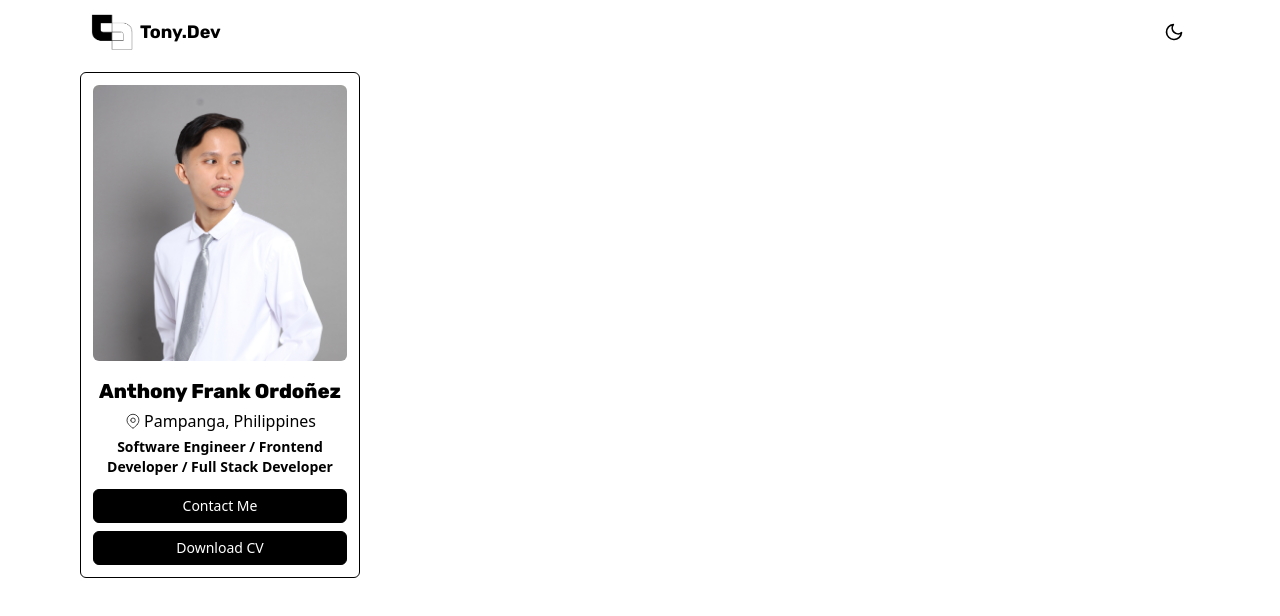
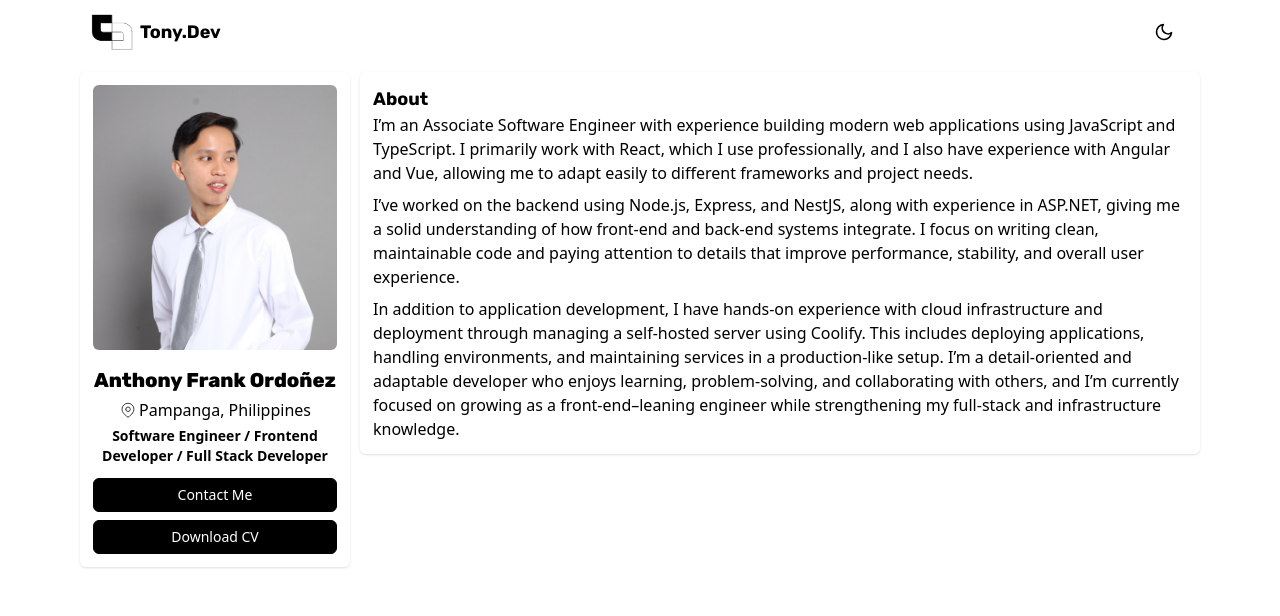
Before and after one commit to AnthonyFrank-Ordonez/Portfolio-V2, a React (Vite) app: page / in a window 1280 px wide. Shown: the top 616 px of the page. Built offline with nearby package versions, Linux system fonts and the light colour scheme.

Commit message:
feature: Added about me

```diff
--- a/src/App.tsx
+++ b/src/App.tsx
@@ -2,6 +2,7 @@ import './App.css'
 import { Layout } from './components/Layout'
 import { Header } from './components/Header'
 import { Profile } from './components/Profile'
+import { About } from './components/About'
 
 function App() {
   return (
@@ -17,7 +18,9 @@ function App() {
         <Profile />
       </div>
 
-      <div className="col-span-1 lg:col-span-9">{/* Main Content Here */}</div>
+      <div className="col-span-1 lg:col-span-9">
+        <About />
+      </div>
     </Layout>
   )
 }
--- /dev/null
+++ b/src/components/About.tsx
@@ -0,0 +1,30 @@
+export function About() {
+  return (
+    <div className="mt-3 flex flex-col rounded-md border border-white/5 p-3 shadow-sm lg:mt-2 dark:bg-white/3">
+      <p className="font-rubik text-lg font-bold">About</p>
+      <div className="flex flex-col items-center gap-2 text-sm md:text-base lg:text-base">
+        <span>
+          I’m an Associate Software Engineer with experience building modern web applications using
+          JavaScript and TypeScript. I primarily work with React, which I use professionally, and I
+          also have experience with Angular and Vue, allowing me to adapt easily to different
+          frameworks and project needs.
+        </span>
+        <span>
+          I’ve worked on the backend using Node.js, Express, and NestJS, along with experience in
+          ASP.NET, giving me a solid understanding of how front-end and back-end systems integrate.
+          I focus on writing clean, maintainable code and paying attention to details that improve
+          performance, stability, and overall user experience.
+        </span>
+
+        <span>
+          In addition to application development, I have hands-on experience with cloud
+          infrastructure and deployment through managing a self-hosted server using Coolify. This
+          includes deploying applications, handling environments, and maintaining services in a
+          production-like setup. I’m a detail-oriented and adaptable developer who enjoys learning,
+          problem-solving, and collaborating with others, and I’m currently focused on growing as a
+          front-end–leaning engineer while strengthening my full-stack and infrastructure knowledge.
+        </span>
+      </div>
+    </div>
+  )
+}
--- a/src/components/Header.tsx
+++ b/src/components/Header.tsx
@@ -32,7 +32,6 @@ export function Header() {
   return (
     <header className="w-full px-2 py-2">
       <div className="flex items-center justify-between">
-        {/* Logo */}
         <div className="flex items-center gap-1">
           <img
             src={isDark ? '/img/Logo-dark.png' : '/img/Logo.png'}
@@ -42,10 +41,9 @@ export function Header() {
           <span className="font-rubik text-lg font-bold">Tony.Dev</span>
         </div>
 
-        {/* Dark Mode Toggle */}
         <button
           onClick={toggleDarkMode}
-          className="rounded-full p-2 hover:bg-gray-200 dark:hover:bg-gray-700"
+          className="cursor-pointer rounded-full p-2 hover:bg-gray-200 dark:hover:bg-gray-700"
           aria-label="Toggle dark mode"
         >
           {isDark ? (
--- a/src/components/Layout.tsx
+++ b/src/components/Layout.tsx
@@ -6,7 +6,7 @@ interface Layout {
 
 export function Layout({ children }: Layout) {
   return (
-    <div className="mx-auto grid w-full grid-cols-1 px-4 md:max-w-2xl lg:max-w-6xl lg:grid-cols-12">
+    <div className="mx-auto grid w-full grid-cols-1 px-4 md:max-w-2xl lg:max-w-6xl lg:grid-cols-12 lg:space-x-2.5">
       {children}
     </div>
   )
--- a/src/components/Profile.tsx
+++ b/src/components/Profile.tsx
@@ -1,6 +1,6 @@
 export function Profile() {
   return (
-    <div className="mt-2 flex items-center gap-3 lg:flex-col lg:items-start lg:gap-4 lg:rounded-md lg:border lg:p-3 lg:dark:border-white/5 lg:dark:bg-white/5">
+    <div className="mt-2 flex items-center gap-3 lg:flex-col lg:items-start lg:gap-4 lg:rounded-md lg:border lg:border-white/5 lg:p-3 lg:shadow-sm lg:dark:border-white/5 lg:dark:bg-white/3">
       <div className="shrink-0 lg:w-full">
         <img
           src="img/me.JPG"
```
